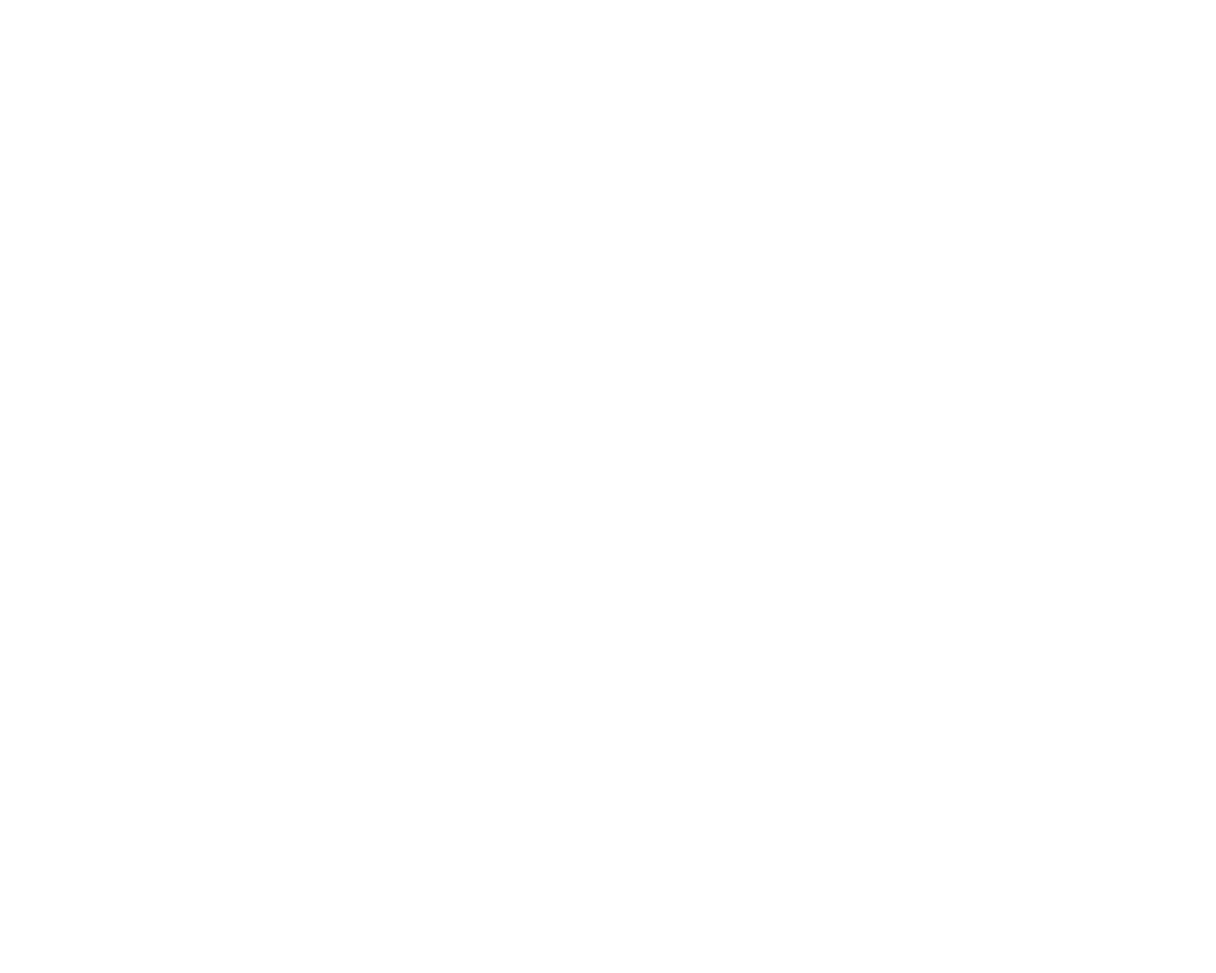
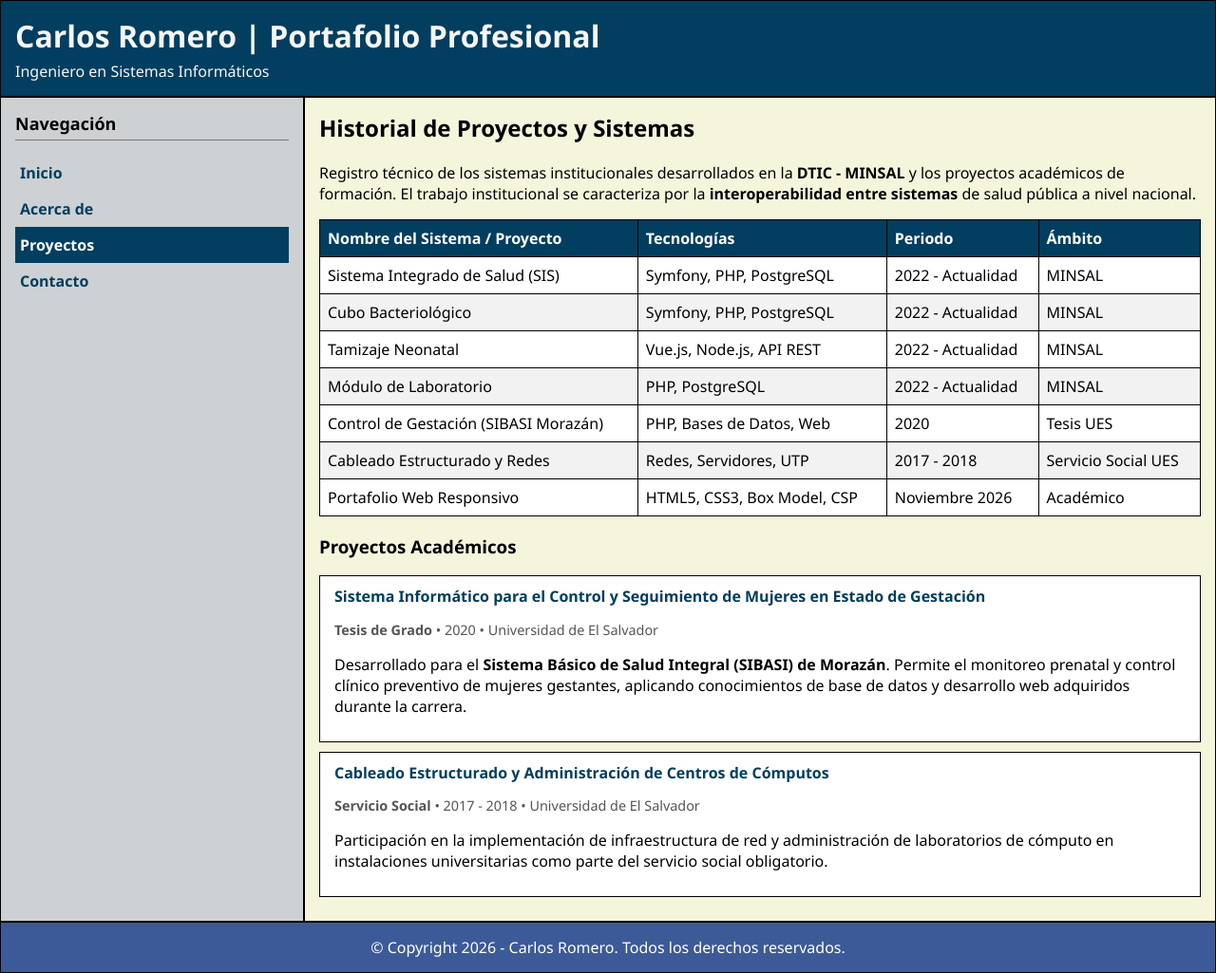
Before and after one commit to cederh/Actividad, a plain HTML site: page proyectos.html in a window 1280 px wide. Shown: the whole page at 95% size. Before the commit the page ends 800 px from the top, so only its background shows below. Drawn offline with Linux system fonts and the light colour scheme.

Commit message:
Añadiendo seccion de proyectos con su respectivo estilo

```diff
--- a/Assets/css/proyectos.css
+++ b/Assets/css/proyectos.css
@@ -0,0 +1,300 @@
+* {
+    box-sizing: border-box;
+}
+
+body {
+    font-family: 'Segoe UI', Tahoma, Geneva, Verdana, sans-serif;
+    margin: 0;
+}
+
+.cabecera,
+.menu,
+.principal,
+.pie {
+    padding: 15px;
+    border: 1px solid black;
+}
+
+.cabecera {
+    background-color: #013E5F;
+    color: whitesmoke;
+}
+
+.cabecera h1 {
+    margin: 0 0 5px 0;
+}
+
+.cabecera p {
+    margin: 0;
+}
+
+.menu {
+    background-color: #cdd1d3;
+}
+
+.menu h2 {
+    margin-top: 0;
+    font-size: 18px;
+    border-bottom: 1px solid #777;
+    padding-bottom: 5px;
+}
+
+.menu ul {
+    list-style: none;
+    padding: 0;
+    margin: 0;
+}
+
+.menu ul li>a {
+    text-decoration: none;
+    color: #013E5F;
+    display: block;
+    padding: 8px 5px;
+    font-weight: bold;
+}
+
+.menu ul li>a:hover {
+    background-color: #b0b5b8;
+}
+
+.menu ul li>a.activo {
+    background-color: #013E5F;
+    color: white;
+}
+
+.principal {
+    background-color: beige;
+}
+
+.principal h2 {
+    margin-top: 0;
+}
+
+.tabla-contenedor {
+    width: 100%;
+    overflow-x: auto;
+    margin-top: 15px;
+}
+
+table {
+    width: 100%;
+    border-collapse: collapse;
+    background-color: white;
+}
+
+th,
+td {
+    border: 1px solid black;
+    padding: 8px;
+    text-align: left;
+}
+
+th {
+    background-color: #013E5F;
+    color: white;
+}
+
+tr:nth-child(even) {
+    background-color: #f2f2f2;
+}
+
+.lateral {
+    background-color: goldenrod;
+    padding: 15px;
+    border: 1px solid black;
+}
+
+.bloque-lateral {
+    border: 1px solid black;
+    padding: 10px;
+    margin-bottom: 10px;
+    background-color: #f5d376;
+}
+
+.bloque-lateral h3 {
+    margin-top: 0;
+    font-size: 15px;
+    border-bottom: 1px solid black;
+    padding-bottom: 4px;
+}
+
+.bloque-lateral ul {
+    margin: 5px 0;
+    padding-left: 18px;
+}
+
+.bloque-lateral p {
+    margin: 4px 0;
+    font-size: 14px;
+}
+
+.foto-perfil {
+    width: 140px;
+    height: 140px;
+    border-radius: 50%;
+    object-fit: cover;
+    border: 2px solid black;
+    display: block;
+    margin: 0 auto 10px auto;
+}
+
+.boton {
+    background-color: #013E5F;
+    color: white;
+    padding: 8px 15px;
+    text-decoration: none;
+    display: inline-block;
+    border: 1px solid black;
+    cursor: pointer;
+    font-size: 14px;
+}
+
+.boton:hover {
+    background-color: #025988;
+}
+
+.card-proyecto {
+    background-color: white;
+    border: 1px solid black;
+    padding: 10px 15px;
+    margin: 10px 0;
+}
+
+.card-proyecto h4 {
+    margin: 0 0 5px 0;
+    color: #013E5F;
+}
+
+.card-proyecto .meta {
+    font-size: 0.9em;
+    color: #555;
+    margin-bottom: 5px;
+}
+
+.lateral h2,
+.lateral h3 {
+    margin-top: 5px;
+    margin-bottom: 5px;
+}
+
+.pie {
+    background-color: #3D5A98;
+    color: white;
+    text-align: center;
+}
+
+.contenido {
+    display: flex;
+    flex-wrap: wrap;
+}
+
+/* ========================================================
+   MEDIA QUERIES (SISTEMA RESPONSIVO DE CLASE)
+   ======================================================== */
+
+/* 1. Móviles: el contenido se vuelve bloque y se oculta el lateral */
+@media (max-width: 576px) {
+    .contenido {
+        display: block;
+    }
+
+    .lateral {
+        display: none;
+    }
+}
+
+/* 2. Tablets (min-width: 576px): Sistema de 6 columnas */
+@media (min-width: 576px) {
+    .lateral {
+        display: block;
+        width: 100%;
+    }
+
+    .col-t-1 {
+        width: 16.67%;
+    }
+
+    .col-t-2 {
+        width: 33.33%;
+    }
+
+    .col-t-3 {
+        width: 50%;
+    }
+
+    .col-t-4 {
+        width: 66.67%;
+    }
+
+    .col-t-5 {
+        width: 83.33%;
+    }
+
+    .col-t-6 {
+        width: 100%;
+    }
+}
+
+/* 3. Escritorio (min-width: 768px): Sistema de 12 columnas */
+@media (min-width: 768px) {
+
+    .col-1,
+    .col-t-1 {
+        width: 8.33%;
+    }
+
+    .col-2,
+    .col-t-2 {
+        width: 16.67%;
+    }
+
+    .col-3,
+    .col-t-3 {
+        width: 25%;
+    }
+
+    .col-4,
+    .col-t-4 {
+        width: 33.33%;
+    }
+
+    .col-5,
+    .col-t-5 {
+        width: 41.67%;
+    }
+
+    .col-6,
+    .col-t-6 {
+        width: 50%;
+    }
+
+    .col-7,
+    .col-t-7 {
+        width: 58.33%;
+    }
+
+    .col-8,
+    .col-t-8 {
+        width: 66.67%;
+    }
+
+    .col-9,
+    .col-t-9 {
+        width: 75%;
+    }
+
+    .col-10,
+    .col-t-10 {
+        width: 83.33%;
+    }
+
+    .col-11,
+    .col-t-11 {
+        width: 91.67%;
+    }
+
+    .col-12,
+    .col-t-12 {
+        width: 100%;
+    }
+}
--- a/proyectos.html
+++ b/proyectos.html
@@ -1,11 +1,124 @@
 <!DOCTYPE html>
-<html lang="en">
+<html lang="es">
 <head>
     <meta charset="UTF-8">
     <meta name="viewport" content="width=device-width, initial-scale=1.0">
-    <title>Document</title>
+    <meta http-equiv="Content-Security-Policy" content="default-src 'self'; style-src 'self'; img-src 'self' data:; font-src 'self'; script-src 'self';">
+    <title>Portafolio Profesional - Proyectos</title>
+    <link rel="stylesheet" href="assets/css/proyectos.css">
 </head>
 <body>
+    <header class="cabecera">
+        <h1>Carlos Romero | Portafolio Profesional</h1>
+        <p>Ingeniero en Sistemas Informáticos</p>
+    </header>
 
+    <div class="contenido">
+        <nav class="menu col-3 col-t-2">
+            <h2>Navegación</h2>
+            <ul>
+                <li><a href="index.html">Inicio</a></li>
+                <li><a href="acerca.html">Acerca de</a></li>
+                <li><a href="proyectos.html" class="activo">Proyectos</a></li>
+                <li><a href="contacto.html">Contacto</a></li>
+            </ul>
+        </nav>
+
+        <main class="principal col-9 col-t-4">
+            <section>
+                <h2>Historial de Proyectos y Sistemas</h2>
+                <p>
+                    Registro técnico de los sistemas institucionales desarrollados en la <strong>DTIC - MINSAL</strong>
+                    y los proyectos académicos de formación. El trabajo institucional se caracteriza por la
+                    <strong>interoperabilidad entre sistemas</strong> de salud pública a nivel nacional.
+                </p>
+
+                <div class="tabla-contenedor">
+                    <table>
+                        <thead>
+                            <tr>
+                                <th>Nombre del Sistema / Proyecto</th>
+                                <th>Tecnologías</th>
+                                <th>Periodo</th>
+                                <th>Ámbito</th>
+                            </tr>
+                        </thead>
+                        <tbody>
+                            <tr>
+                                <td>Sistema Integrado de Salud (SIS)</td>
+                                <td>Symfony, PHP, PostgreSQL</td>
+                                <td>2022 - Actualidad</td>
+                                <td>MINSAL</td>
+                            </tr>
+                            <tr>
+                                <td>Cubo Bacteriológico</td>
+                                <td>Symfony, PHP, PostgreSQL</td>
+                                <td>2022 - Actualidad</td>
+                                <td>MINSAL</td>
+                            </tr>
+                            <tr>
+                                <td>Tamizaje Neonatal</td>
+                                <td>Vue.js, Node.js, API REST</td>
+                                <td>2022 - Actualidad</td>
+                                <td>MINSAL</td>
+                            </tr>
+                            <tr>
+                                <td>Módulo de Laboratorio</td>
+                                <td>PHP, PostgreSQL</td>
+                                <td>2022 - Actualidad</td>
+                                <td>MINSAL</td>
+                            </tr>
+                            <tr>
+                                <td>Control de Gestación (SIBASI Morazán)</td>
+                                <td>PHP, Bases de Datos, Web</td>
+                                <td>2020</td>
+                                <td>Tesis UES</td>
+                            </tr>
+                            <tr>
+                                <td>Cableado Estructurado y Redes</td>
+                                <td>Redes, Servidores, UTP</td>
+                                <td>2017 - 2018</td>
+                                <td>Servicio Social UES</td>
+                            </tr>
+                            <tr>
+                                <td>Portafolio Web Responsivo</td>
+                                <td>HTML5, CSS3, Box Model, CSP</td>
+                                <td>Noviembre 2026</td>
+                                <td>Académico</td>
+                            </tr>
+                        </tbody>
+                    </table>
+                </div>
+            </section>
+
+            <section>
+                <h3>Proyectos Académicos</h3>
+
+                <div class="card-proyecto">
+                    <h4>Sistema Informático para el Control y Seguimiento de Mujeres en Estado de Gestación</h4>
+                    <p class="meta"><strong>Tesis de Grado</strong> &bull; 2020 &bull; Universidad de El Salvador</p>
+                    <p>
+                        Desarrollado para el <strong>Sistema Básico de Salud Integral (SIBASI) de Morazán</strong>.
+                        Permite el monitoreo prenatal y control clínico preventivo de mujeres gestantes,
+                        aplicando conocimientos de base de datos y desarrollo web adquiridos durante la carrera.
+                    </p>
+                </div>
+
+                <div class="card-proyecto">
+                    <h4>Cableado Estructurado y Administración de Centros de Cómputos</h4>
+                    <p class="meta"><strong>Servicio Social</strong> &bull; 2017 - 2018 &bull; Universidad de El Salvador</p>
+                    <p>
+                        Participación en la implementación de infraestructura de red y administración de
+                        laboratorios de cómputo en instalaciones universitarias como parte del servicio social obligatorio.
+                    </p>
+                </div>
+            </section>
+        </main>
+
+    </div>
+
+    <footer class="pie">
+        &copy; Copyright 2026 - Carlos Romero. Todos los derechos reservados.
+    </footer>
 </body>
 </html>
```
